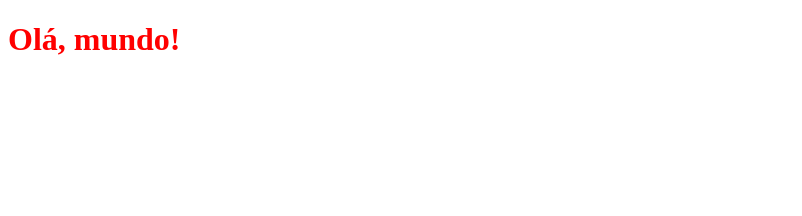
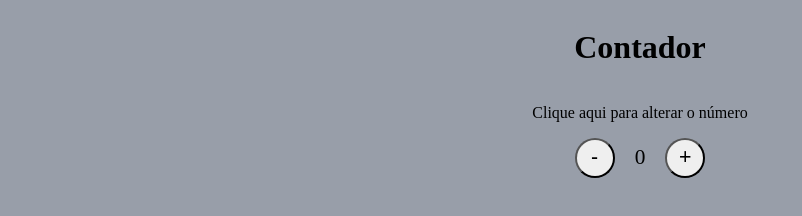
Before and after one commit to RobertGalastri/introducaoAoJavaScript, a plain HTML site: page index.html in a window 1280 px wide. Shown: the whole page, without its empty margins (0-802 px from the left). Drawn offline with Linux system fonts and the light colour scheme.

Commit message:
criando contator

```diff
--- a/assets/css/style.css
+++ b/assets/css/style.css
@@ -1,3 +1,27 @@
 body{
-    color: blue;
+    display: flex;
+    align-items: center;
+    justify-content: center;
+    flex-direction: column;
+    background-color: rgb(152, 158, 169);
 }
+
+button{
+    height: 40px;
+    width: 40px;
+    border-radius: 50%;
+    font-size: 16pt;
+    font-weight: 100;
+    text-align: center;
+}
+
+#counter{
+    display: flex;
+}
+
+#currentNumber{
+    display: flex;
+    align-items: center;
+    margin: 0 20px;
+    font-size: 16pt;
+}
--- a/assets/js/script2.js
+++ b/assets/js/script2.js
@@ -1,3 +1,12 @@
-console.log('Hello, world!');
-let headg1 = document.getElementsByTagName('h1')[0];
-headg1.style.color = 'red';
+let currentNumberWrapper = document.getElementById('currentNumber');
+let currentNumber = 0;
+
+function increment(){
+    currentNumber = currentNumber + 1;
+    currentNumberWrapper.innerHTML = currentNumber;
+}
+
+function decrement(){
+    currentNumber = currentNumber - 1;
+    currentNumberWrapper.innerHTML = currentNumber;
+}
--- a/index.html
+++ b/index.html
@@ -5,11 +5,16 @@
     <meta http-equiv="X-UA-Compatible" content="IE=edge">
     <meta name="viewport" content="width=device-width, initial-scale=1.0">
     <link rel="stylesheet" href="assets/css/style.css">
-    <title>Document</title>
+    <title>Contador</title>
 </head>
 <body>
-    <h1>Olá, mundo!</h1>
-
+    <h1>Contador</h1>
+    <p>Clique aqui para alterar o número </p>
+    <div id="counter">
+        <button name="subtrair" onclick="decrement()">-</button>
+        <span id="currentNumber">0</span>
+        <button name="adicionar" onclick="increment()">+</button>
+    </div>
     <script src="assets/js/script2.js"></script>
 </body>
 </html>
```
